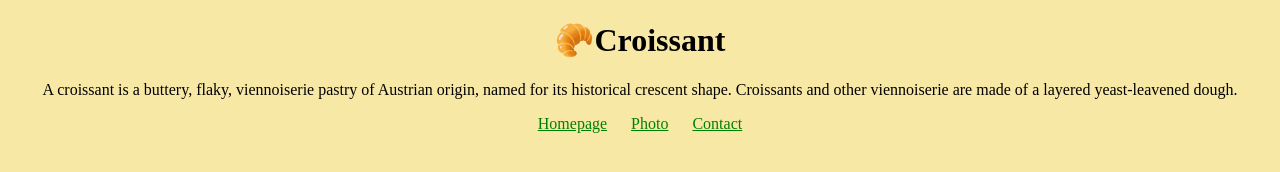
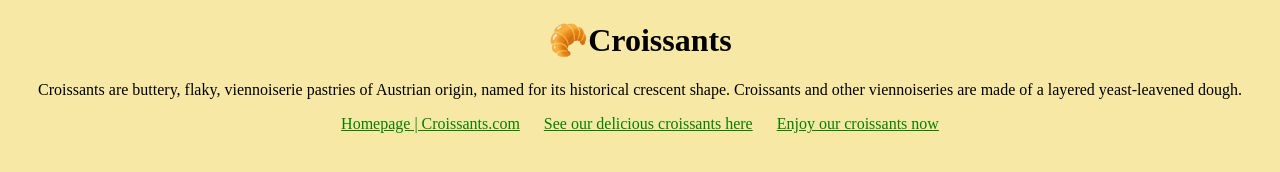
Before and after one commit to TLaloo/Croissant, a plain HTML site: page index.html in a window 1280 px wide. Drawn offline with Linux system fonts and the light colour scheme.

Commit message:
Made more SEO friendly

```diff
--- a/index.html
+++ b/index.html
@@ -4,20 +4,24 @@
     <meta charset="UTF-8" />
     <meta http-equiv="X-UA-Compatible" content="IE=edge" />
     <meta name="viewport" content="width=device-width, initial-scale=1.0" />
+    <meta
+      name="description"
+      content="Enjoy our delicious buttery croissants! | Croissants.com"
+    />
     <link rel="stylesheet" href="css/styles.css" />
-    <title>Croissant</title>
+    <title>The best croissants in Toronto | Croissants.com</title>
   </head>
   <body>
-    <h1>🥐Croissant</h1>
+    <h1>🥐Croissants</h1>
     <p>
-      A croissant is a buttery, flaky, viennoiserie pastry of Austrian origin,
-      named for its historical crescent shape. Croissants and other viennoiserie
-      are made of a layered yeast-leavened dough.
+      Croissants are buttery, flaky, viennoiserie pastries of Austrian origin,
+      named for its historical crescent shape. Croissants and other
+      viennoiseries are made of a layered yeast-leavened dough.
     </p>
     <footer>
-      <a href="index.html">Homepage</a>
-      <a href="photo.html">Photo</a>
-      <a href="contact.html">Contact</a>
+      <a href="index.html">Homepage | Croissants.com</a>
+      <a href="photo.html">See our delicious croissants here</a>
+      <a href="contact.html">Enjoy our croissants now</a>
     </footer>
   </body>
 </html>
```
Also changed, not shown: contact.html (+12 -5 lines), photo.html (+9 -5 lines).
